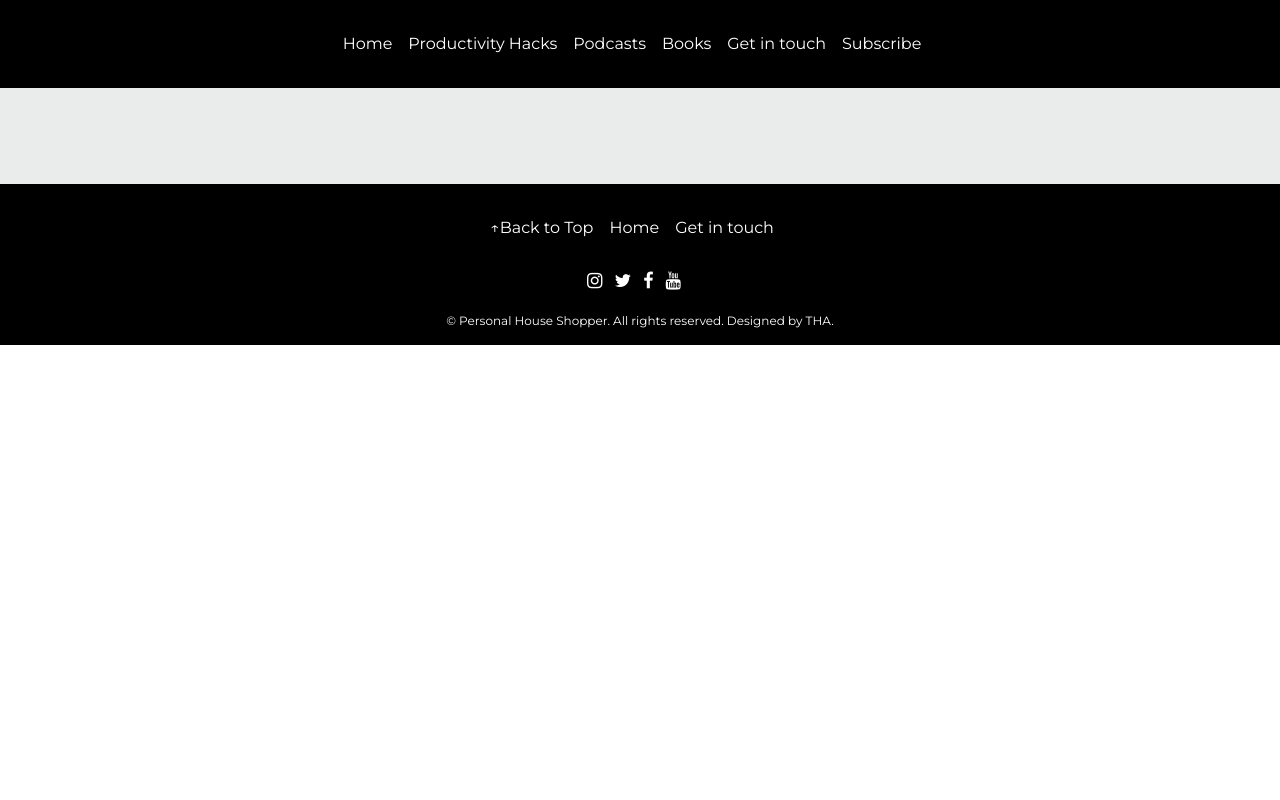
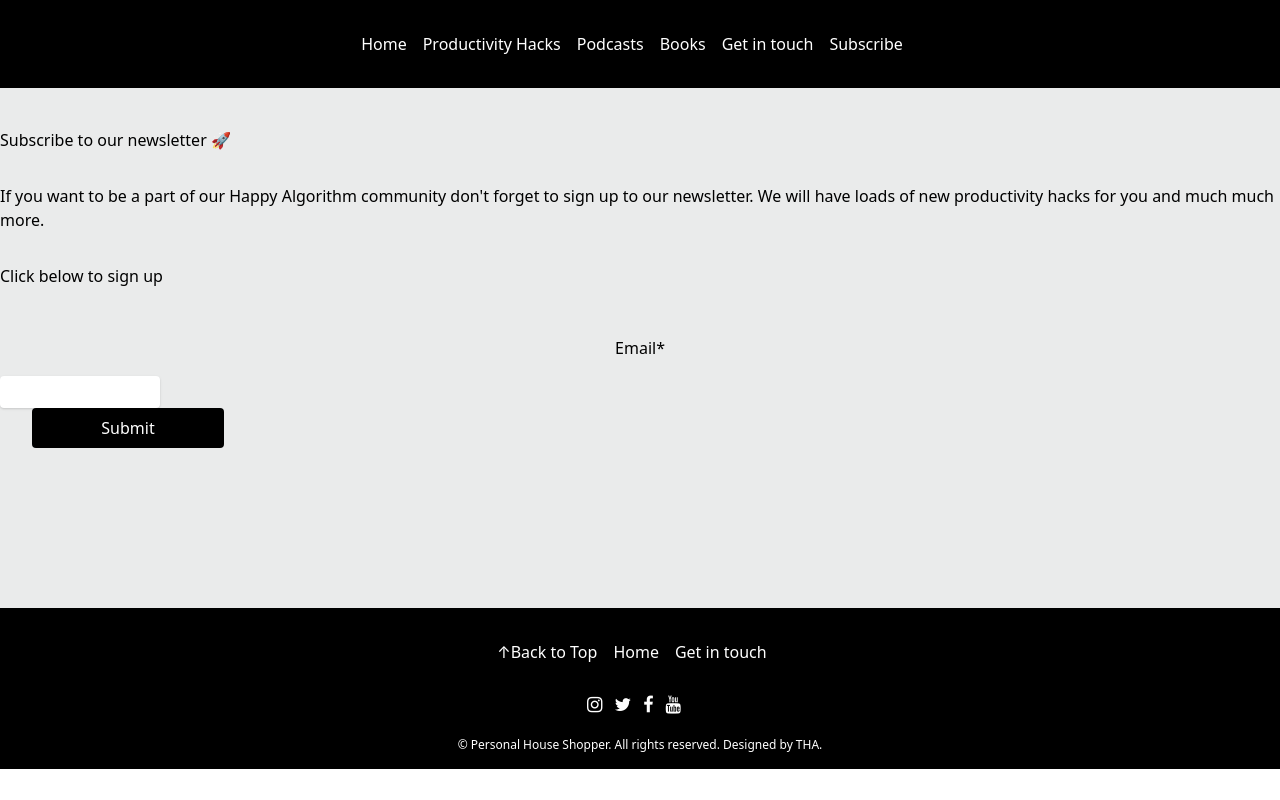
Before and after one commit to Rop89/thehappyalgorithm, a Vue app: page /subscribe in a window 1280 px wide. Built offline with nearby package versions, Linux system fonts and the light colour scheme.

Commit message:
dev of subscriber component

```diff
--- a/public/index.html
+++ b/public/index.html
@@ -8,7 +8,7 @@
       href="https://fonts.googleapis.com/css2?family=Montserrat&family=PT+Serif&display=swap"
       rel="stylesheet"
     />
-    <link href="https://fonts.googleapis.com/css2?family=Amatic+SC&family=Indie+Flower&display=swap" rel="stylesheet">
+  <link href="https://fonts.googleapis.com/css2?family=Archivo:wght@400;700&amp;family=Poppins:wght@400;600&amp;display=swap" rel="stylesheet">
    <link href="https://cdnjs.cloudflare.com/ajax/libs/font-awesome/4.7.0/css/font-awesome.min.css"  rel="stylesheet" >
     <title>The Happy Algorithm</title>
     <link rel="icon" href="THA-logo.png">
--- a/src/App.vue
+++ b/src/App.vue
@@ -1,7 +1,7 @@
 <template>
   <div
     id="app"
-    class="bg-erik font-joan text-black w-full h-100 m-0 p-0 overflow-hidden"
+    class="bg-erik font-pedro text-black w-full h-100 m-0 p-0 overflow-hidden"
   >
     <Header />
     <main id="main">
@@ -27,6 +27,13 @@ export default {
 
 <style>
 
+*{
+  margin: 0;
+  padding: 0;
+}
+
+/*Transition effect*/
+
 .v-enter,
 .v-leave-to {
   opacity: 0;
--- a/src/store/index.ts
+++ b/src/store/index.ts
@@ -10,11 +10,18 @@ export default new Vuex.Store({
      name:"",
      email:"",
      message:""
+   },
+   subscriber:{
+     id:"",
+     email:""
    }
   },
   mutations: {
     UPDATE_USER(state,payload){
       state.user = Object.assign(state.user,payload)
+    },
+    UPDATE_SUBSCRIBER(state,payload){
+      state.subscriber = Object.assign(state.subscriber, payload)
     }
   },
   actions: {
@@ -27,5 +34,15 @@ export default new Vuex.Store({
       context.commit("UPDATE_USER", { id: payload.email });
       return api.post("/user", payload);
     },
+    getSubscriber(context,payload){
+      return api.get(`/subscriber/${payload}`).then(response=>{
+        context.commit("UPDATE_SUBSCRIBER",response.data);
+      })
+    },
+    createSub(context,payload){
+      context.commit("UPDATE_SUBSCRIBER", { id: payload.id });
+      return api.post("/subscriber", payload);
+    }
   },
+
 })
--- a/src/views/GetInTouch.vue
+++ b/src/views/GetInTouch.vue
@@ -1,19 +1,22 @@
 <template>
-<div>
+<div class="form">
   <form class=" form flex justify-center">
     <div class="form-container pt-24 flex flex-col justify-center ">
-      <h1 class="text-center mt-6 mb-10">Get in touch</h1>
+      <h1 class="text-center text-lg mt-6 mb-10">Get in touch 📱</h1>
       <label class="pt-4 pb-4 text-center" for="name">Name</label>
       <input class="name rounded p-1 shadow resize-none"  name="name" type="text" v-model="name" />
-      <label class="pt-4 pb-4 text-center " for="email ">Email</label>
-      <input class="email rounded p-1 shadow resize-none "  name="email" type="email" v-model="email" />
+      <label class="pt-4 pb-4 text-center " for="email ">Email*</label>
+      <input class="email rounded p-1 shadow resize-none"  name="email" type="email" v-model="email">
       <label class="pt-4 pb-4 text-center" for="message">Message</label>
-      <textarea class="message w-64 resize rounded mb-8 shadow" name="message" type="text" v-model="message"></textarea>
+      <textarea class="message w-64 resize-none rounded mb-8 shadow" name="message" type="text" v-model="message"></textarea>
       <button class="bg-black text-white w-48 ml-8 p-2 rounded" @click.prevent="createUser">Submit</button>
     </div>
   </form>
+  <div class="social-media-contact">
+  <h1 class="flex justify-center pt-16 text-lg">Or message us on one of our Social Media channels</h1>
+  <SocialMedia class="pt-8 text-4xl"/>
+  </div>
 
-  <SocialMedia class="p-10 text-4xl "/>
 
   </div>
 
--- a/src/views/Subscribe.vue
+++ b/src/views/Subscribe.vue
@@ -1,11 +1,54 @@
 <template>
+<div>
+  <div class=" subscribe pt-32 flex flex-col justify-center border-solid border-red">
+    <h1 class="subscribe-title pb-8">Subscribe to our newsletter 🚀 </h1>
+    <p class="subscribe-title pb-8"> If you want to be a part of our Happy Algorithm community don't forget to sign up to our newsletter.
+      We will have loads of new productivity hacks for you and much much more.
+    </p>
+    <h2 class="subscribe-title pb-8">Click below to sign up</h2>
+  </div>
+  <form action="" class="flex justify-center flex-col">
+    <label class="pt-4 pb-4 text-center " for="email ">Email*</label>
+    <input class="email rounded p-1 shadow resize-none w-40"  name="email" type="email" v-model="email">
+  </form>
   <div>
-    <p>Subscribe</p>
+    <button class="bg-black text-white w-48 ml-8 p-2 rounded" @click.prevent="createSub">Submit</button>
   </div>
+</div>
+
 </template>
 
 <script>
-export default {};
+import { mapFields } from "@/../helpers.js";
+export default {
+  computed:{
+    ...mapFields({
+      fields:[
+        "email",
+      ],
+      base:"subscriber",
+      mutation:"UPDATE_SUBSCRIBER"
+    })
+  },
+  methods:{
+    async createSub(){
+     try {
+        await this.$store.dispatch("createSub", this.$store.state.subscriber);
+        await this.$store.dispatch(
+          "getSubscriber",
+          this.$store.state.subscriber.id
+        );
+        this.$router.push({ name: "email" });
+      } catch (error) {
+        console.log(error);
+      }
+    }
+  }
+};
+
 </script>
 
-<style></style>
+<style>
+
+
+</style>
--- a/tailwind.config.js
+++ b/tailwind.config.js
@@ -10,6 +10,7 @@ module.exports = {
       },
       fontFamily: {
         joan: "'Montserrat', sans-serif",
+        pedro:"'Poppins', sans-serif'"
       },
 
     },
```
